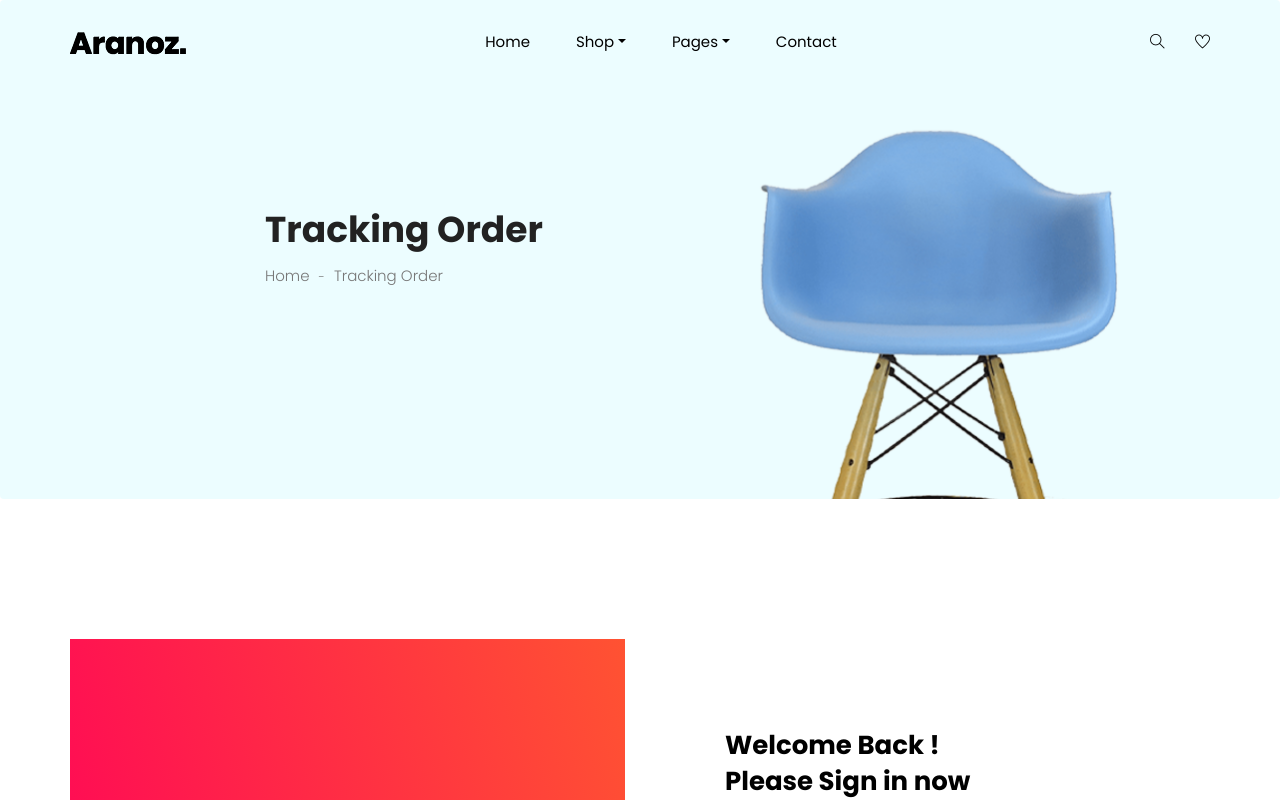
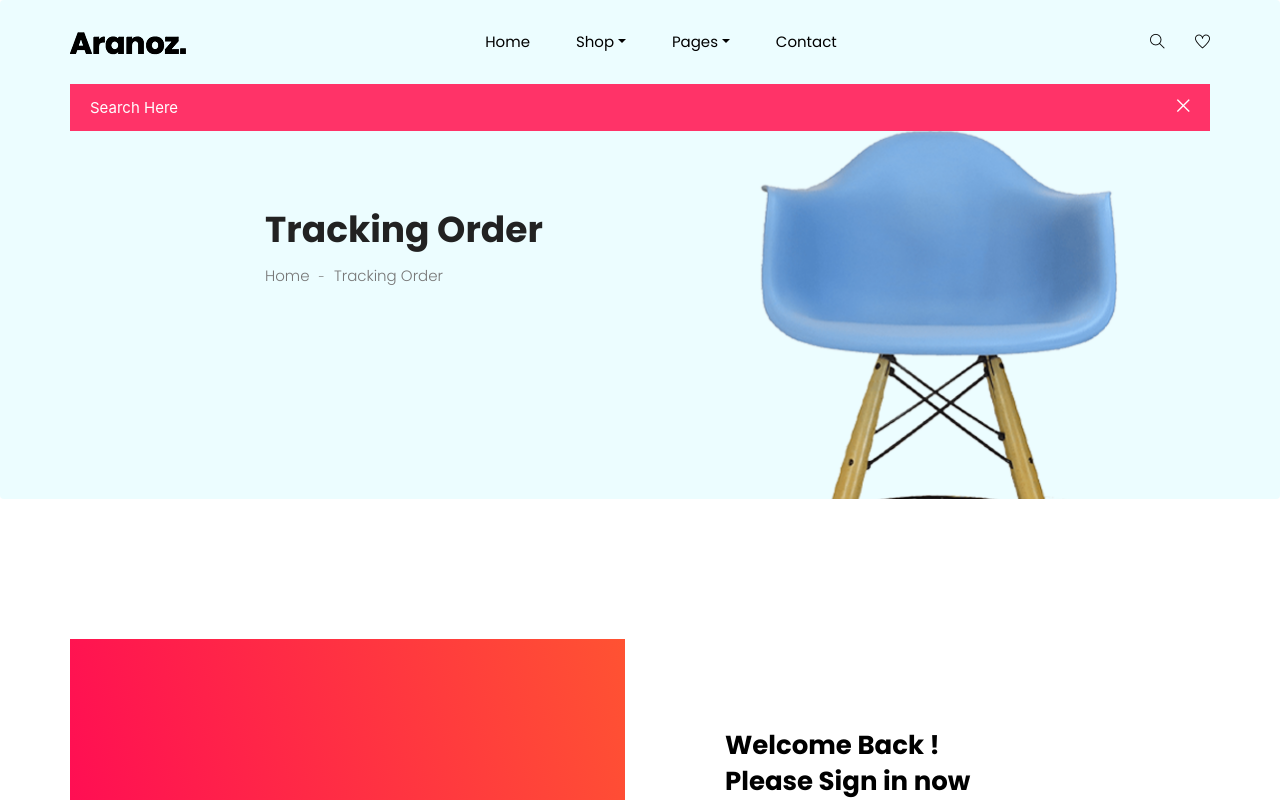
Before and after one commit to irahulsah/Aranoz_React_FrontEnd, a React (Create React App) app: page /login in a window 1280 px wide. Shown: the top 800 px of the page. Built offline with nearby package versions, Linux system fonts and the light colour scheme.

Commit message:
added search

```diff
--- a/src/components/Shared/includes/header.js
+++ b/src/components/Shared/includes/header.js
@@ -152,7 +152,7 @@ const header = ({ isLoggedIn, logout }) => {
           </div>
         </div>
       </div>
-      {/* <div className="search_input" id="search_input_box">
+      <div className="search_input" id="search_input_box">
         <div className="container">
           <form className="d-flex justify-content-between search-inner">
             <input
@@ -169,7 +169,7 @@ const header = ({ isLoggedIn, logout }) => {
             ></span>
           </form>
         </div>
-      </div> */}
+      </div>
     </header>
   );
 };
```
